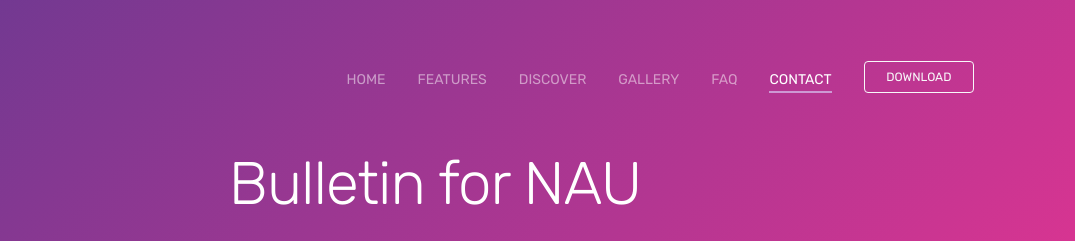
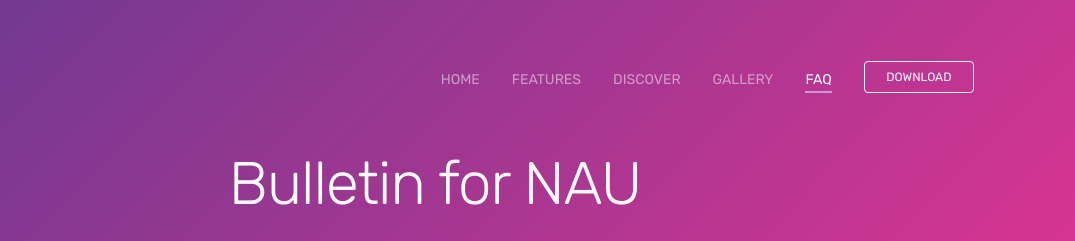
Before and after one commit to BedirT/bulletin_NAU, a plain HTML site: page index.html in a window 1280 px wide. Shown: the top 241 px of the page, 205-1280 px from the left. Drawn offline with Linux system fonts and the light colour scheme.

Commit message:
Update index.html

```diff
--- a/index.html
+++ b/index.html
@@ -36,7 +36,6 @@
                                 <li class="nav-item"> <a class="nav-link" href="#discover">DISCOVER</a> </li>
                                 <li class="nav-item"> <a class="nav-link" href="#gallery">GALLERY</a> </li>
                                 <li class="nav-item"> <a class="nav-link" href="#faq">FAQ</a> </li>
-                                <li class="nav-item"> <a class="nav-link" href="#contact">CONTACT</a> </li>
                                 <li class="nav-item"><a href="#" class="btn btn-outline-light my-3 my-sm-0 ml-lg-3">Download</a></li>
                             </ul>
                         </div>
```
